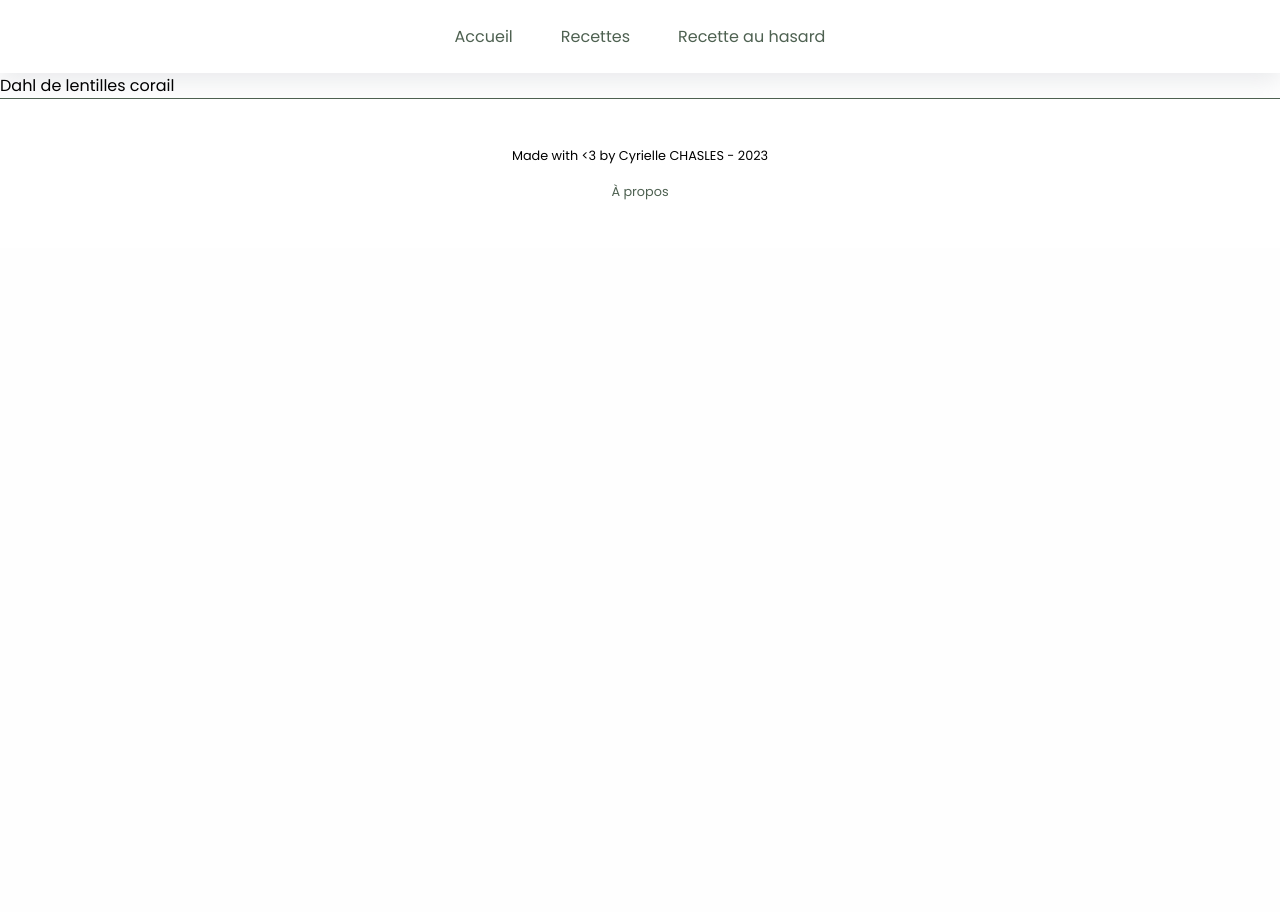
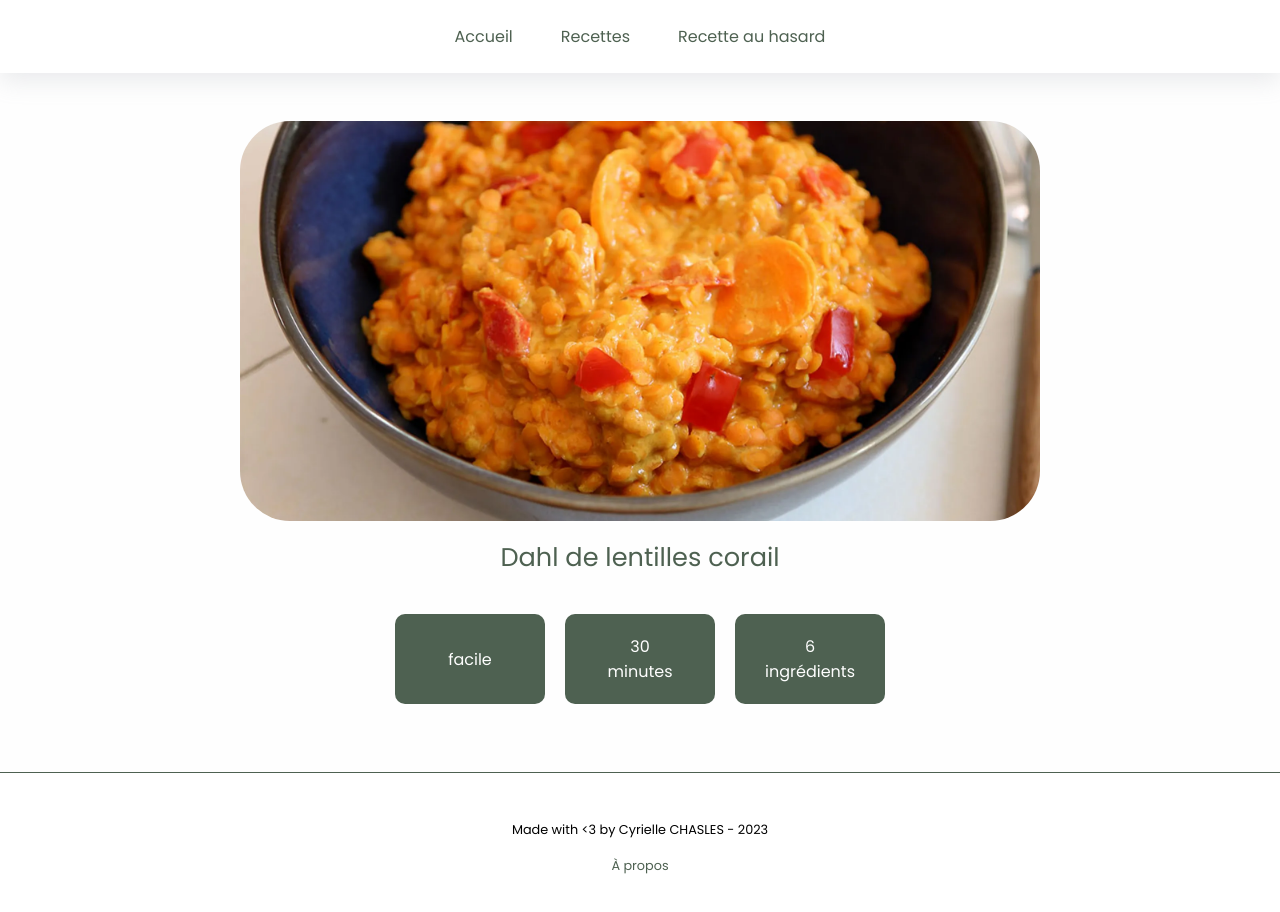
Before and after one commit to krauzeure/veggiefest, a Next.js app: page /recipes/0 in a window 1280 px wide. Shown: the top 912 px of the page. Before the commit the page ends 800 px from the top, so only its background shows below. Built offline with nearby package versions, Linux system fonts and the light colour scheme.

Commit message:
Creating the recipe page and adding some basic style

```diff
--- /dev/null
+++ b/pages/recipes/[id].module.css
@@ -0,0 +1,33 @@
+.image {
+    object-fit: cover;
+    border-radius: 50px;
+}
+
+.title {
+    font-size: 1.6em;
+    font-weight: 400;
+    color: var(--primary);
+}
+
+.recipeInfo {
+    display: flex;
+    justify-content: center;
+    margin: 20px;
+}
+
+.recipeInfo div {
+    background-color: var(--primary);
+    color: var(--background);
+    margin: 0 10px;
+    width: 150px;
+    border-radius: 10px;
+    display: flex;
+    flex-direction: column;
+    justify-content: center;
+    align-items: center;
+    padding: 20px;
+}
+
+.recipeInfo p {
+    margin: 0;
+}
--- a/pages/recipes/[id].tsx
+++ b/pages/recipes/[id].tsx
@@ -1,10 +1,23 @@
 import React from 'react'
 import { recipe } from 'types/types'
+import Image from 'next/image'
+import styles from './[id].module.css'
 
 export default function oneRecipe({recipe}: {recipe: recipe}) {
     console.log(recipe)
   return (
-    <div>{recipe.name}</div>
+    <main>
+        <Image className={styles.image} src={recipe.image} alt={recipe.name} width={800} height={400}/>
+        <h1 className={styles.title}>{recipe.name}</h1>
+        <section className={styles.recipeInfo}>
+            <div><p>{recipe.difficulty}</p>
+            </div>
+            <div><p>{recipe.time}</p>
+            <p>minutes</p></div>
+            <div><p>{recipe.ingredients.length}</p>
+            <p>ingrédients</p></div>
+        </section>
+    </main>
   )
 }
 
```
